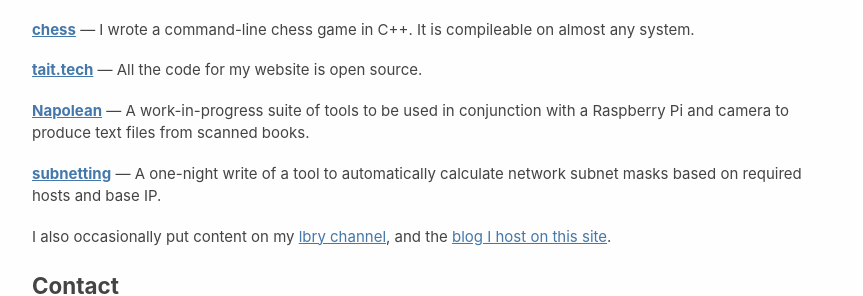
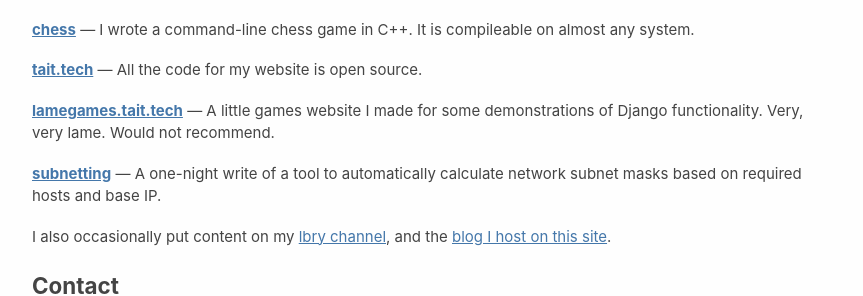
Before and after one commit to TTWNO/tait.tech, a Jekyll site: the page built from index.md, in a window 1280 px wide. Shown: the part 976-1272 px from the top of the page, without its empty margins (208-1071 px from the left). Built offline with Jekyll 4.4.1, drawn with Linux system fonts in a browser that asks for light colours.

Commit message:
Add lamegames link

```diff
--- a/index.md
+++ b/index.md
@@ -34,9 +34,9 @@ I wrote a command-line chess game in C++. It is compileable on almost any system
 **[tait.tech](https://github.com/TTWNO/tait.tech)** ---
 All the code for my website is open source.
 
-**[Napolean](https://github.com/TTWNO/Napolean)** ---
-A work-in-progress suite of tools to be used in conjunction with a Raspberry Pi
-and camera to produce text files from scanned books.
+**[lamegames.tait.tech](https://lamegames.tait.tech)** ---
+A little games website I made for some demonstrations of Django functionality.
+Very, very lame. Would not recommend.
 
 **[subnetting](https://github.com/TTWNO/subnetting)** ---
 A one-night write of a tool to automatically calculate network subnet masks based on required hosts and base IP.
```
